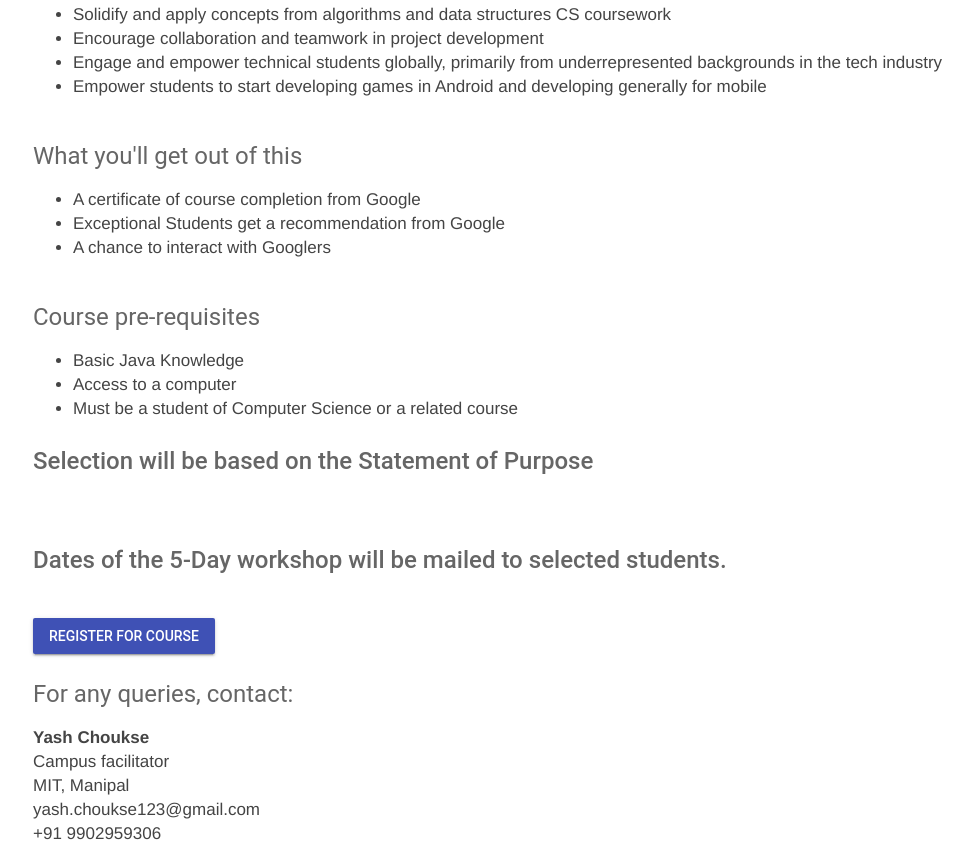
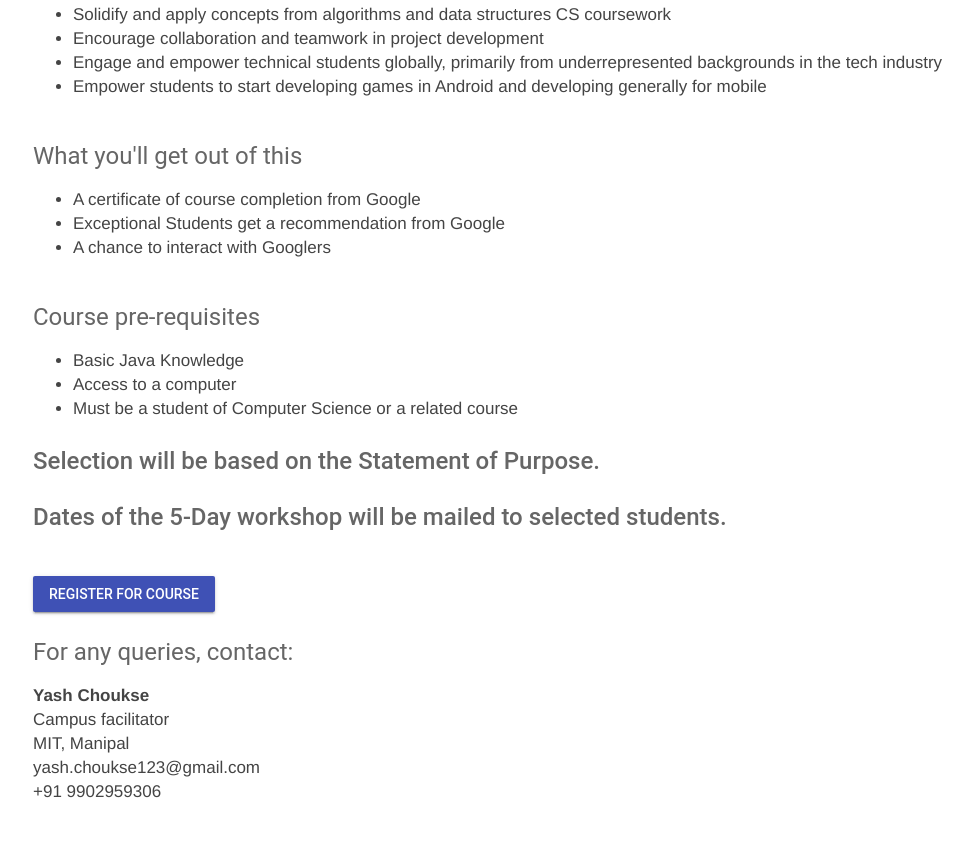
Before and after one commit to adwalvekar/google-as-registration, a plain HTML site: page index.html in a window 1280 px wide. Shown: the part 754-1600 px from the top of the page, without its empty margins (95-1068 px from the left). After the commit the page ends 1558 px from the top, so only its background shows below. Drawn offline with nearby package versions, Linux system fonts and the light colour scheme.

Commit message:
Added Notice

```diff
--- a/index.html
+++ b/index.html
@@ -55,7 +55,7 @@
 
 					</ul>
 				</div>
-				<h4 class="notice">Selection will be based on the Statement of Purpose</h4><br>
+				<h4 class="notice">Selection will be based on the Statement of Purpose.</h4>
 				<h4 class="notice">Dates of the 5-Day workshop will be mailed to selected students.</h4>
 				<br>
 				<a href="http://goo.gl/forms/78wKv3x0bI" target="_blank">
```
